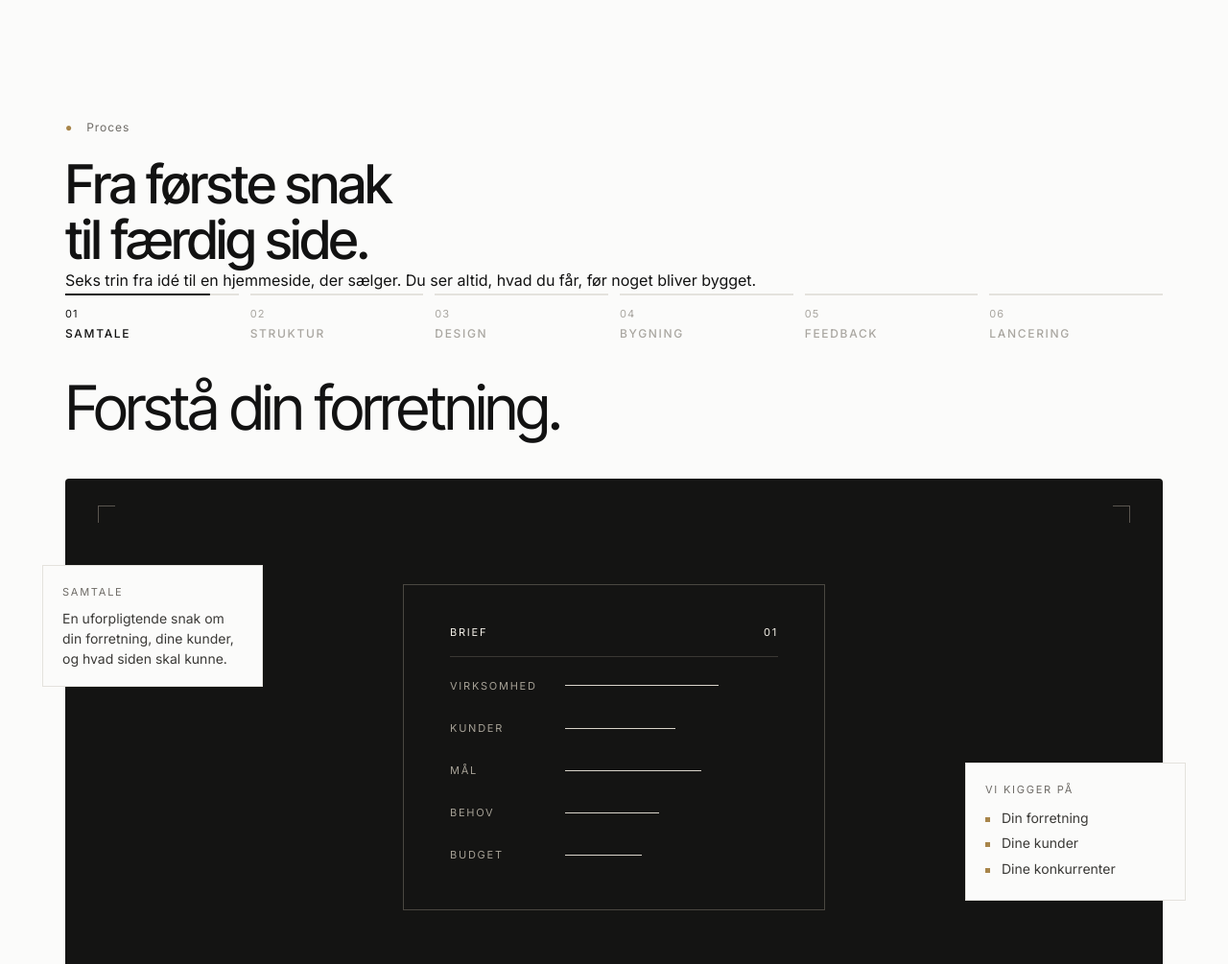
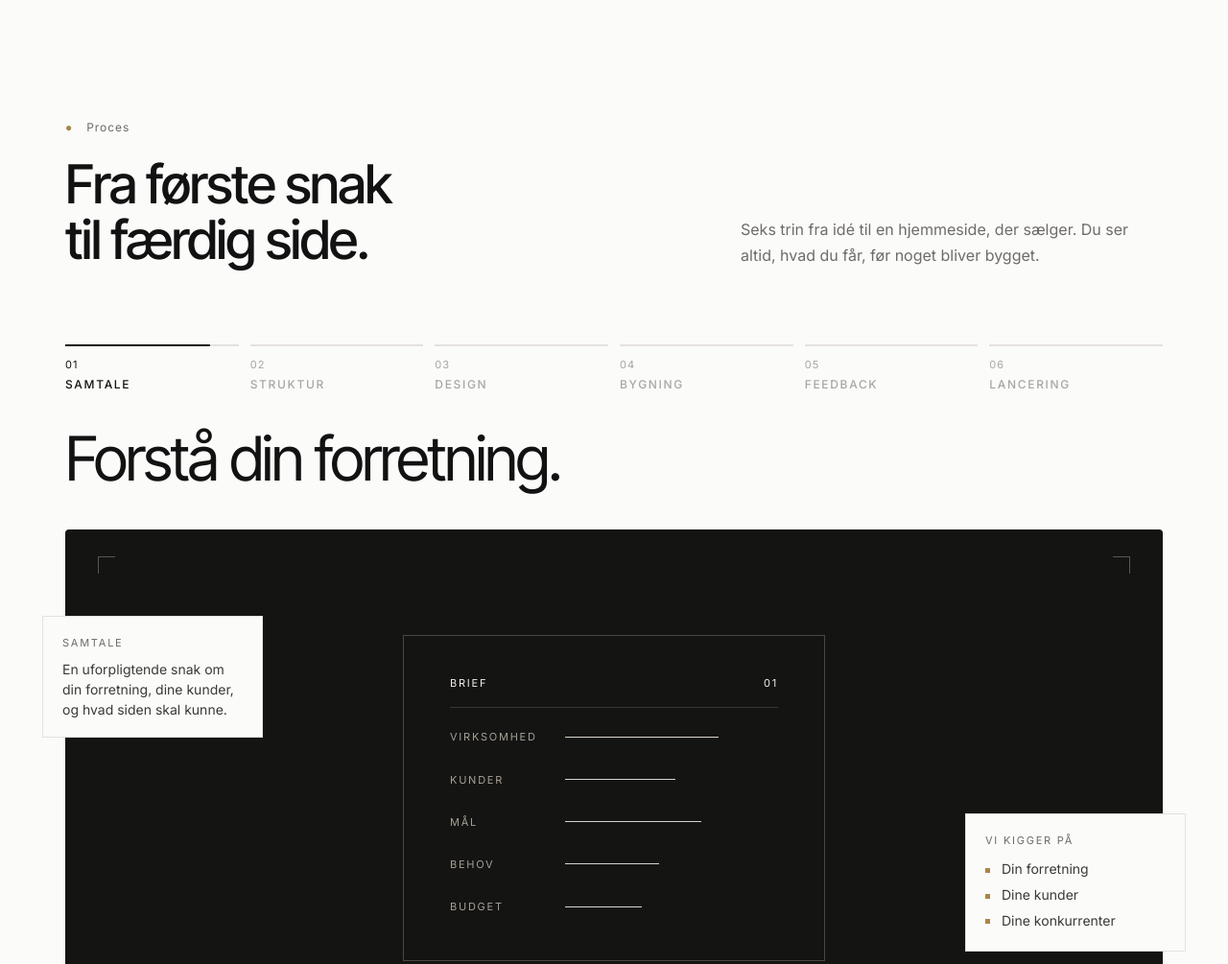
Before and after one commit to Ismails99/Renacer, a plain HTML site: page index.html in a window 1280 px wide. Shown: the part 1380-2385 px from the top of the page at 96% size. Drawn offline with nearby package versions, Linux system fonts and the light colour scheme; a web font is replaced by a local one.

Commit message:
Ret layout for sektionsoverskrifter
Co-Authored-By: Claude Opus 5.5 <noreply@anthropic.com>
Claude-Session: https://claude.ai/code/session_01Ty5utUfDoXAB8syu1NWdxS

```diff
--- a/index.html
+++ b/index.html
@@ -67,6 +67,8 @@ nav .wrap{display:flex;justify-content:space-between;align-items:center;height:8
 .screen .in .btn{display:inline-block;margin-top:20px;background:var(--ink);color:var(--bg);font-size:11px;padding:8px 16px;border-radius:20px}
 .reel .tag{position:absolute;left:28px;bottom:24px;font-size:12px;letter-spacing:.08em;color:#b9b3a8}
 
+.head{display:grid;grid-template-columns:1fr 1fr;gap:60px;align-items:end;margin-bottom:80px}
+.head p{color:var(--muted);max-width:440px;justify-self:end}
 /* INTERACTIVE PROCESS */
 .pf-tabs{display:grid;grid-template-columns:repeat(6,1fr);gap:12px}
 .pf-tab{background:none;border:0;text-align:left;cursor:pointer;font:500 12px Inter,sans-serif;letter-spacing:.14em;text-transform:uppercase;color:#a9a6a0;padding:0;transition:color .3s}
```
